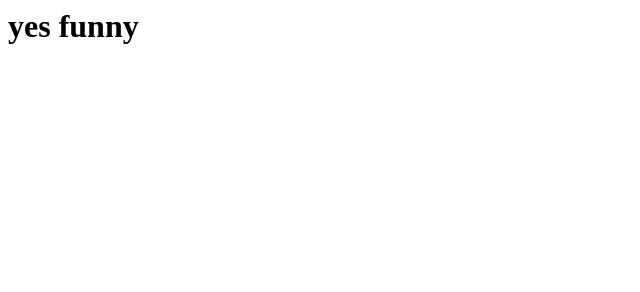
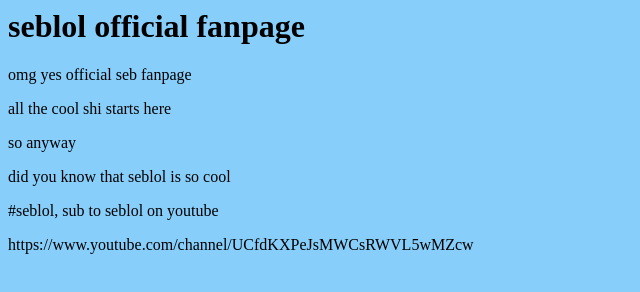
Before and after one commit to seblol805/seblol-fanpage, a plain HTML site: page index.html in a window 1280 px wide. Shown: the whole page, without its empty margins (0-640 px from the left). Drawn offline with Linux system fonts and the light colour scheme.

Commit message:
the fanpage v2

```diff
--- a/index.html
+++ b/index.html
@@ -1 +1,9 @@
-<h1>yes funny</h1>
+<body>
+    <h1>seblol official fanpage</h1>
+    <p> omg yes official seb fanpage</p>
+    <p>all the cool shi starts here</p>
+<p>so anyway</p>
+<p> did you know that seblol is so cool</p>
+<p>#seblol, sub to seblol on youtube</p> <a>https://www.youtube.com/channel/UCfdKXPeJsMWCsRWVL5wMZcw</a>
+<body style="background-color:lightskyblue;">
+</body>
```
